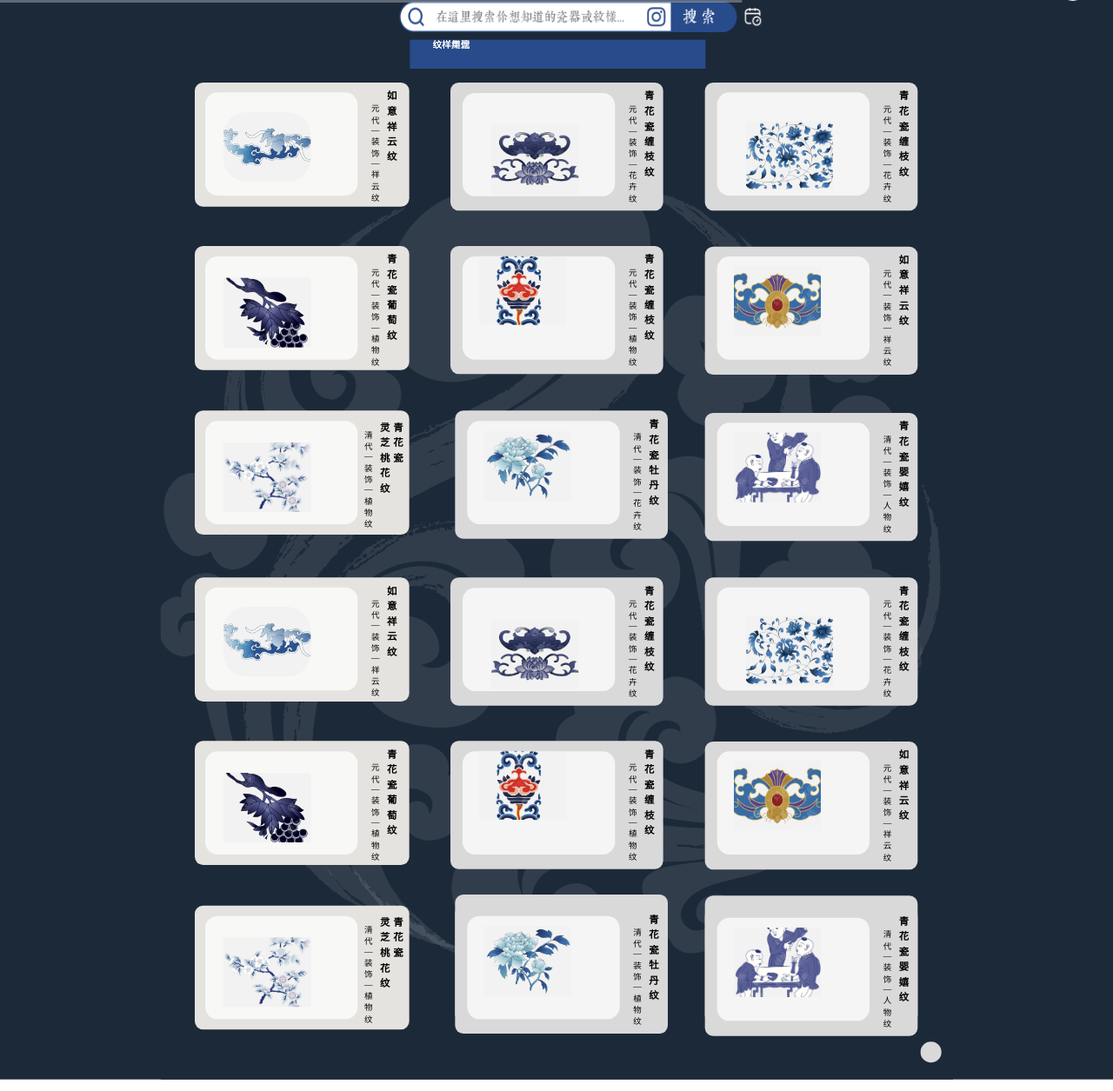
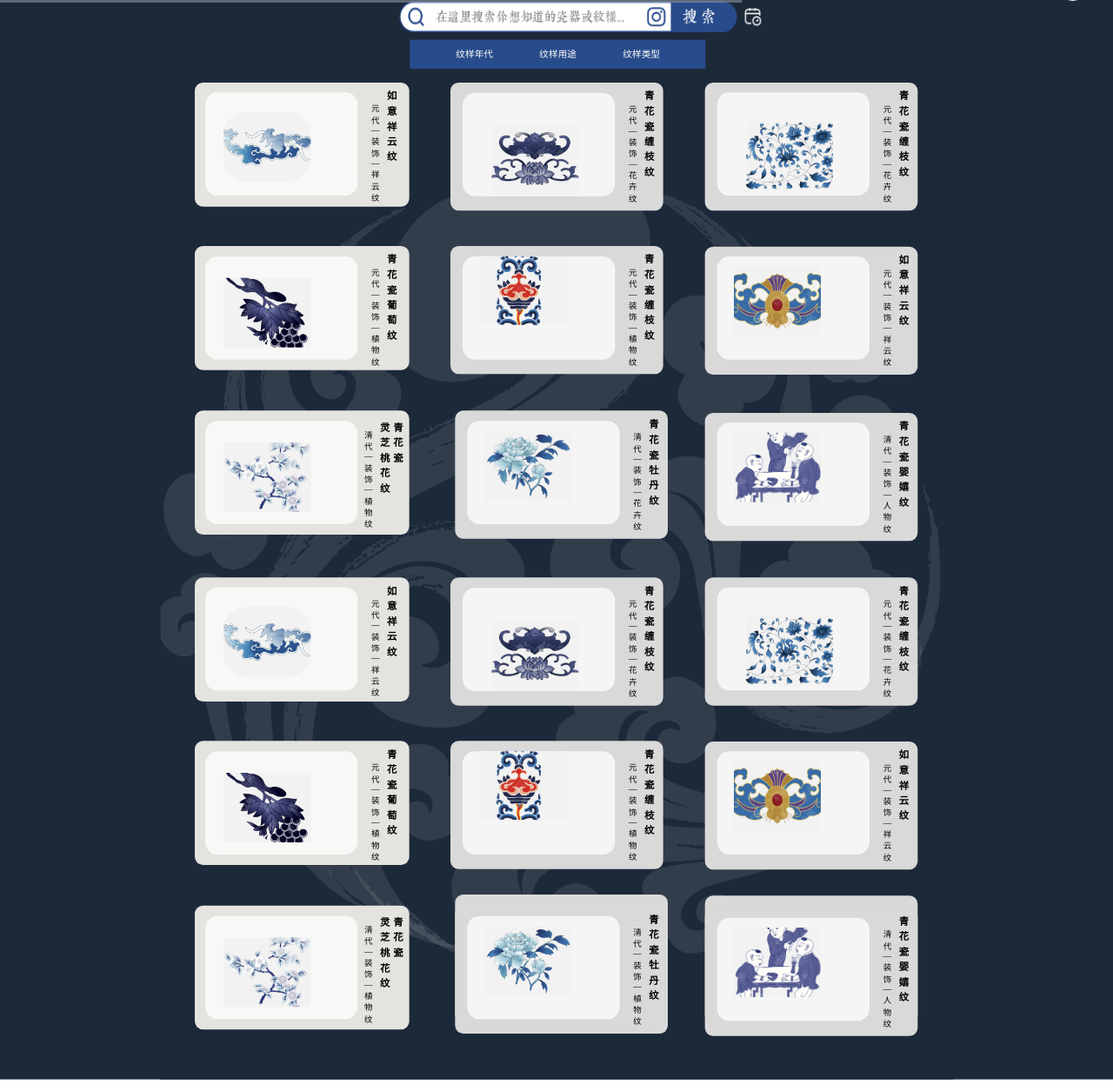
Before and after one commit to TingjiaInFuture/swjc, a plain HTML site: page bowenguanci/chaodai.html in a window 1280 px wide. Shown: the part 45-1300 px from the top of the page at 87% size. Drawn offline with Linux system fonts and the light colour scheme; a web font is replaced by a local one.

Commit message:
deleted void svg

```diff
--- a/bowenguanci/chaodai.html
+++ b/bowenguanci/chaodai.html
@@ -22,7 +22,7 @@
                     </div>
                 </div>
                 <div class="nav">
-                    <div class="nav1">
+                    <div class="dnav">
                         <div class="bwsy">
                             <div class="bw1">
                                 <div class="bw2"><a href="ku.html">
@@ -230,7 +230,7 @@
                         </div>
                     </div>
                 </div>
-                <div class="group"><img class="arrow" src="img/arrow-1.svg" /></div>
+
             </div>
 
 
--- a/bowenguanci/stylechaodai.css
+++ b/bowenguanci/stylechaodai.css
@@ -822,7 +822,7 @@ a{
     left: 957px;
 }
 
-.element .nav1 {
+.element .dnav {
     position: absolute;
     width: 595px;
     height: 72px;
```
Also changed, not shown: bowenguanci/dongwuku.html (+1 -1 lines), bowenguanci/ku.html (+1 -1 lines).
